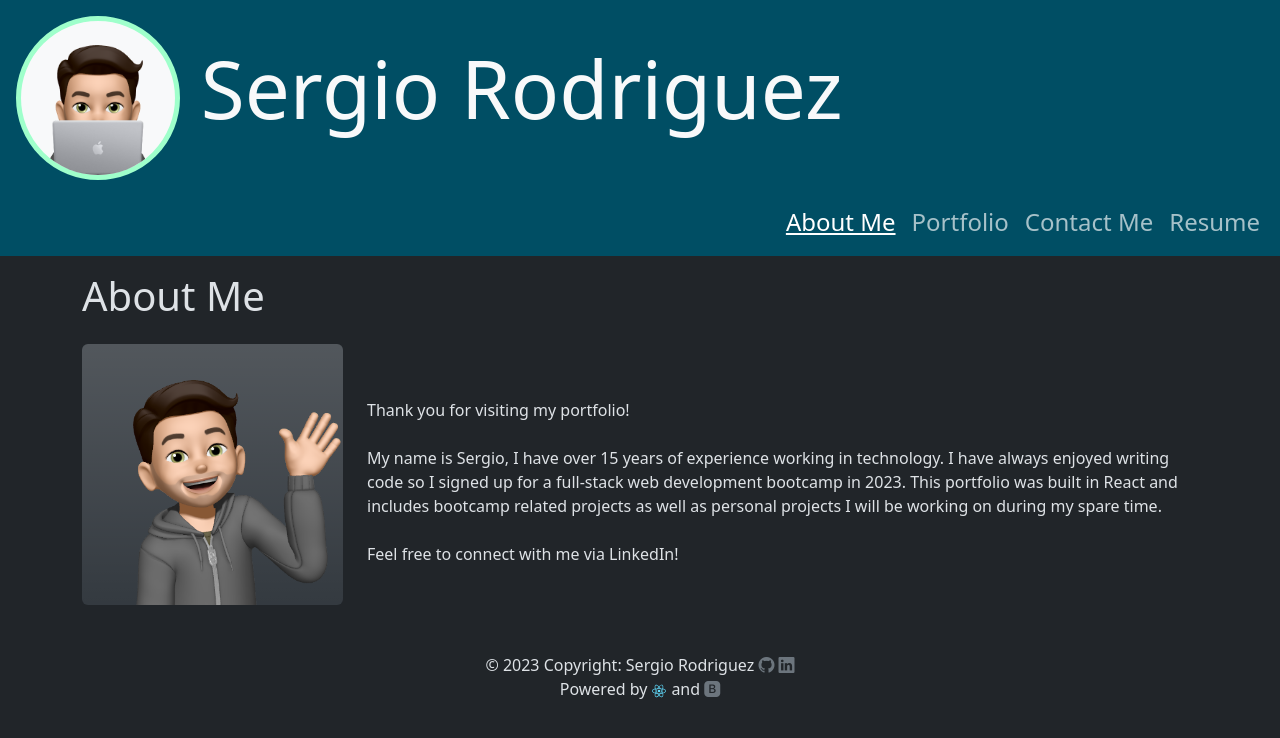
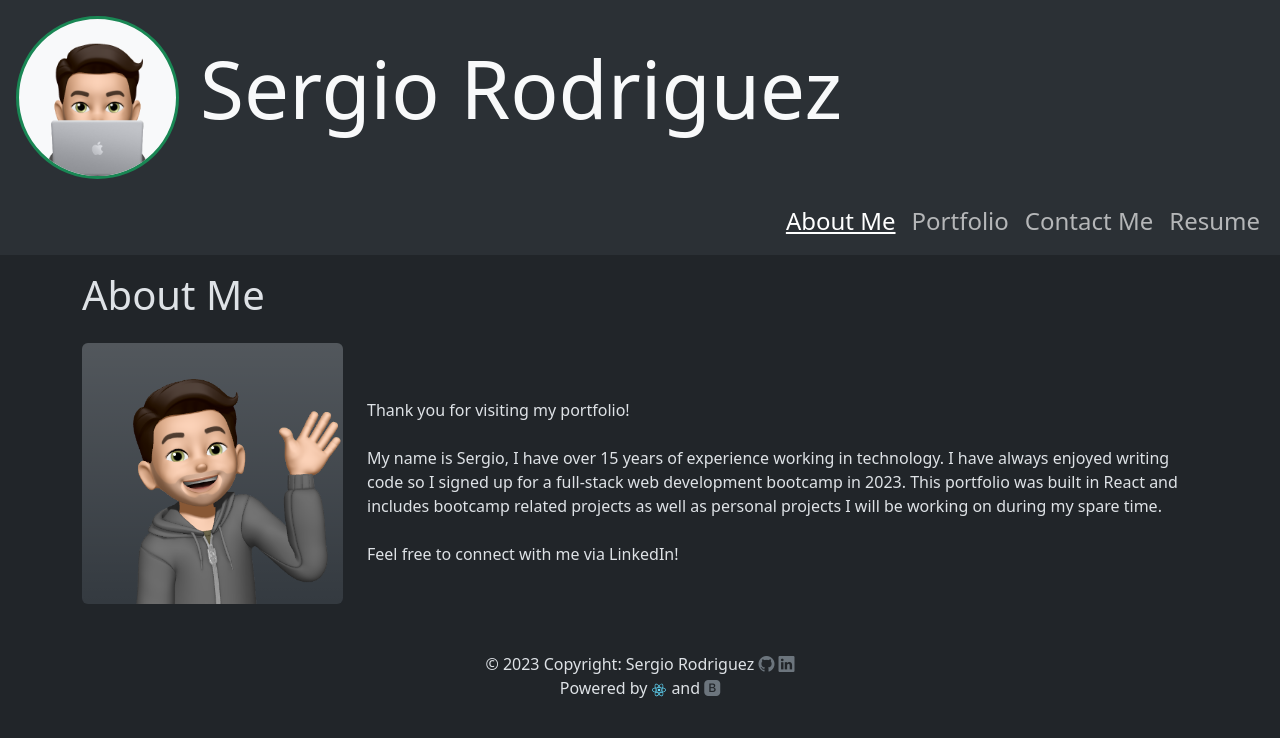
Before and after one commit to sergiorodriguezdev/chl-19-react-portfolio, a React (Create React App) app: page / in a window 1280 px wide. Shown: the top 738 px of the page. Built offline with nearby package versions, Linux system fonts and the light colour scheme.

Commit message:
Additonal cleanup.

```diff
--- a/src/components/Header/index.js
+++ b/src/components/Header/index.js
@@ -3,13 +3,13 @@ import avatar from "../../assets/avatars/avatar-header.png"; // Import header av
 
 function Header() {
   return (
-    <header className="d-flex pt-3 ps-3 " style={{backgroundColor:"#004e64"}}>
+    <header className="d-flex pt-3 ps-3 bg-body-tertiary">
       <h1 className="display-1">
         <img
           src={avatar}  // Use the avatar imported above as the image source
           alt="avatar"
-          className="bg-light rounded-circle "
-          style={{width: "15%", border: "thick solid #9fffcb"}} // Set some styling inline
+          className="bg-light rounded-circle border border-success border-3"
+          style={{width: "15%"}} // Set some styling inline
         />
         <span className="text-light"> Sergio Rodriguez</span>
       </h1>
--- a/src/components/Nav/index.js
+++ b/src/components/Nav/index.js
@@ -30,8 +30,7 @@ function Nav({ currentPage, setCurrentPage }) {
 
   return (
     <nav
-      className="navbar navbar-expand-lg"
-      style={{ backgroundColor: "#004e64" }}
+      className="navbar navbar-expand-lg bg-body-tertiary"
     >
       <div className="container-fluid">
         <span>{/* This is meant to be empty */}</span>
```
